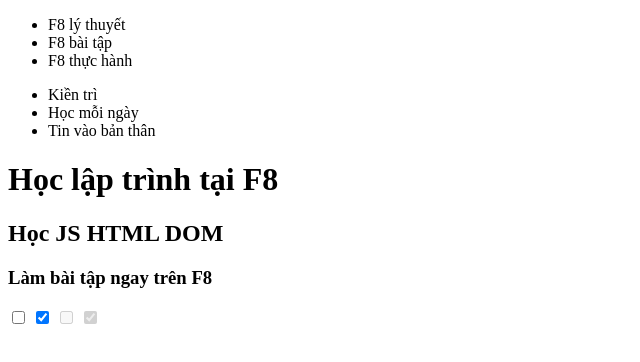
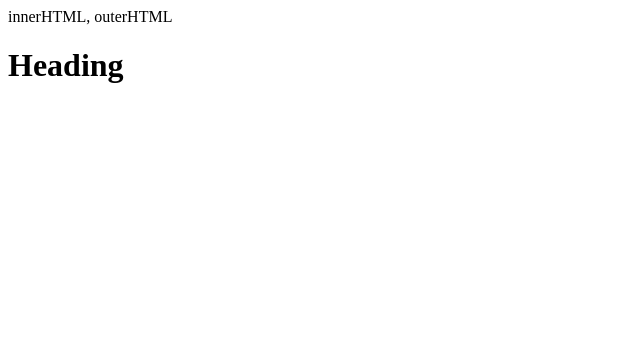
Before and after one commit to NguyenVietCuong2601/Javascript, a plain HTML site: page lesson_1/index.html in a window 1280 px wide. Shown: the whole page, without its empty margins (0-640 px from the left). Drawn offline with Linux system fonts and the light colour scheme.

Commit message:
DOM attributes, innerText, textContent & innerHTML, outerHTML

```diff
--- a/lesson_1/index.html
+++ b/lesson_1/index.html
@@ -4,15 +4,14 @@
     <meta charset="UTF-8">
     <meta http-equiv="X-UA-Compatible" content="IE=edge">
     <meta name="viewport" content="width=device-width, initial-scale=1.0">
-    <title>Document</title>
+    <title>HTML DOM</title>
 </head>
 <body>
-    <!-- <h1 class="heading">HTML DOM</h1> -->
     <!-- <h1 class="heading">HTML DOM</h1>
     <h1 class="heading">HTML DOM</h1>
 
     <p>Hello guys</p> -->
-    <div class="container">
+    <!-- <div class="container">
         <div class="box">
             <ul>
                 <li class="item">F8 lý thuyết</li>
@@ -37,13 +36,18 @@
 
     <div>
         <h3>Làm bài tập ngay trên F8</h3>
+    </div> -->
+
+    <!-- <h1 class="heading"> InnerText, textContent
+
+        <span style="display: none;">Heading</span>
+        <span>text</span>
+
+    </h1> -->
+
+    <div class="box"> innerHTML, outerHTML
+        <h1 title="heading">Heading</h1>
     </div>
-
-    <div type="checkbox" value="1" name="answer"></div>
-    <input type="checkbox" value="1" name="answer" />
-    <input type="checkbox" value="2" name="answer" checked />
-    <input type="checkbox" value="3" name="answer" disabled />
-    <input type="checkbox" value="4" name="answer" checked disabled />
 
 </body>
 
--- a/lesson_1/main.js
+++ b/lesson_1/main.js
@@ -9,7 +9,7 @@
  * 3. Text
  */
 
-// --------------------------------------------
+// -------------------------------------------------------------------------------------------
 
 // Javascript: Browser | Server (NodeJS)
 
@@ -19,28 +19,52 @@
 
 // var headingNodes = document.getElementsByTagName('p');
 
-var headingNode = document.querySelector('.heading')
+// var headingNode = document.querySelector('.heading')
 
-console.log({
-    element: headingNode
-});
+// console.log({
+//     element: headingNode
+// });
 
 // Làm bài tập tại đây
 
-var boxHTMLCollection = document.getElementsByClassName('box');
-var box1Element = document.querySelector('.box:first-child');
-var box2Element = document.querySelector('.container .box:nth-child(2)');
-var allItemElements = document.getElementsByTagName('li');
-var box1ItemElements = box1Element.getElementsByTagName('li');
-var box2ItemElements = box2Element.getElementsByTagName('li');
+// var boxHTMLCollection = document.getElementsByClassName('box');
+// var box1Element = document.querySelector('.box:first-child');
+// var box2Element = document.querySelector('.container .box:nth-child(2)');
+// var allItemElements = document.getElementsByTagName('li');
+// var box1ItemElements = box1Element.getElementsByTagName('li');
+// var box2ItemElements = box2Element.getElementsByTagName('li');
 
-var h1Element = document.querySelector('h1');
-var h2Element = document.querySelector('h2');
-var h3Element = document.querySelector('h3');
+// var h1Element = document.querySelector('h1');
+// var h2Element = document.querySelector('h2');
+// var h3Element = document.querySelector('h3');
 
-// Làm bài tập tại đây
+// DOM Attribute -----------------------------------------------------------------------------
 
-const checkboxNodes = document.querySelectorAll('input');
-const checkbox1Element = checkboxNodes.querySelector("input[value='1']");
+var headingElement = document.querySelector('h1');
 
-console.log(checkboxNodes);
+//headingElement.setAttribute('data', 'test-data');
+
+//console.log(headingElement.getAttribute('class'));
+//console.log(headingElement.getAttribute('data'));
+
+// innerText, textContent ----------------------------------------------------- --------------
+
+var headingElement = document.querySelector('h1.heading');
+
+//headingElement.innerText = 'New heading';
+
+//console.log(headingElement.innerText);
+//console.log(headingElement.textContent);
+
+//console.log(headingElement);
+//headingElement.innerText = '<i>New heading</i>';
+
+// InnerHTML, OuterHTML-----------------------------------------------------------------------
+
+var boxElement = document.querySelector('.box');
+
+//boxElement.innerHTML = '<span>Test</span>';
+//boxElement.outerHTML = '<span>Test</span>'
+
+//console.log(boxElement.outerHTML);
+//console.log(document.querySelector('h1').innerText);
```
